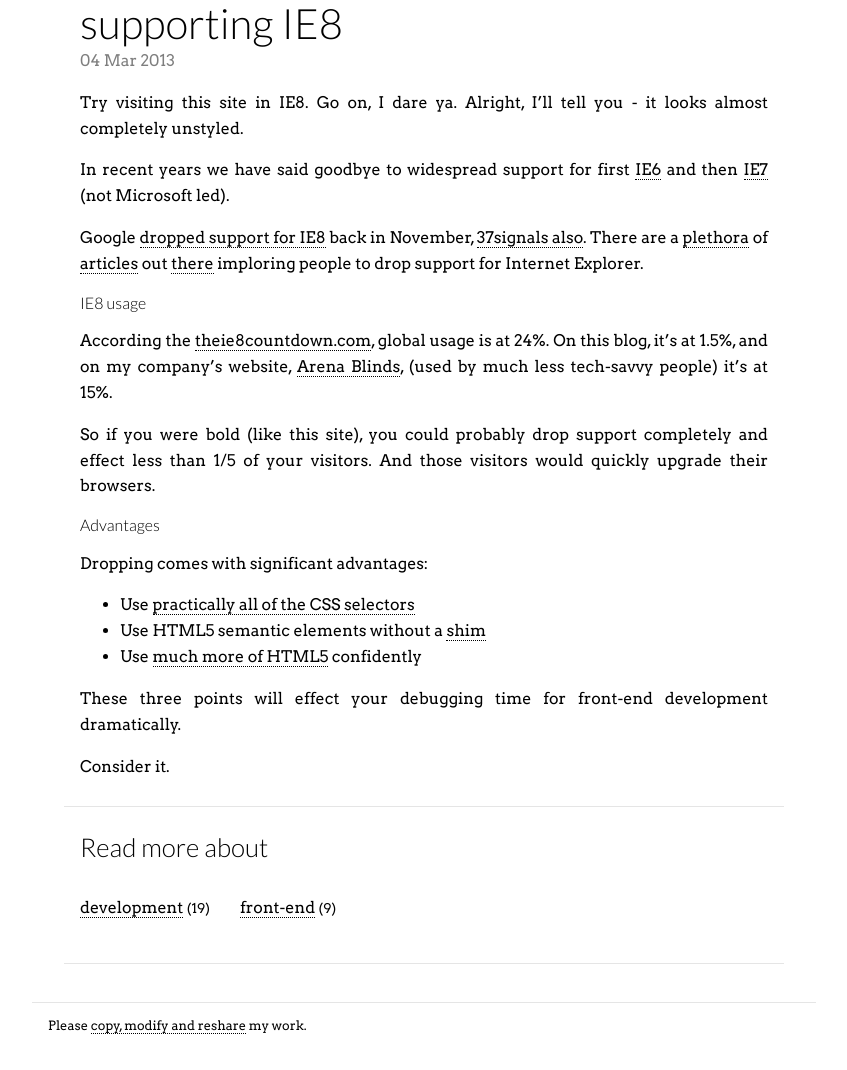
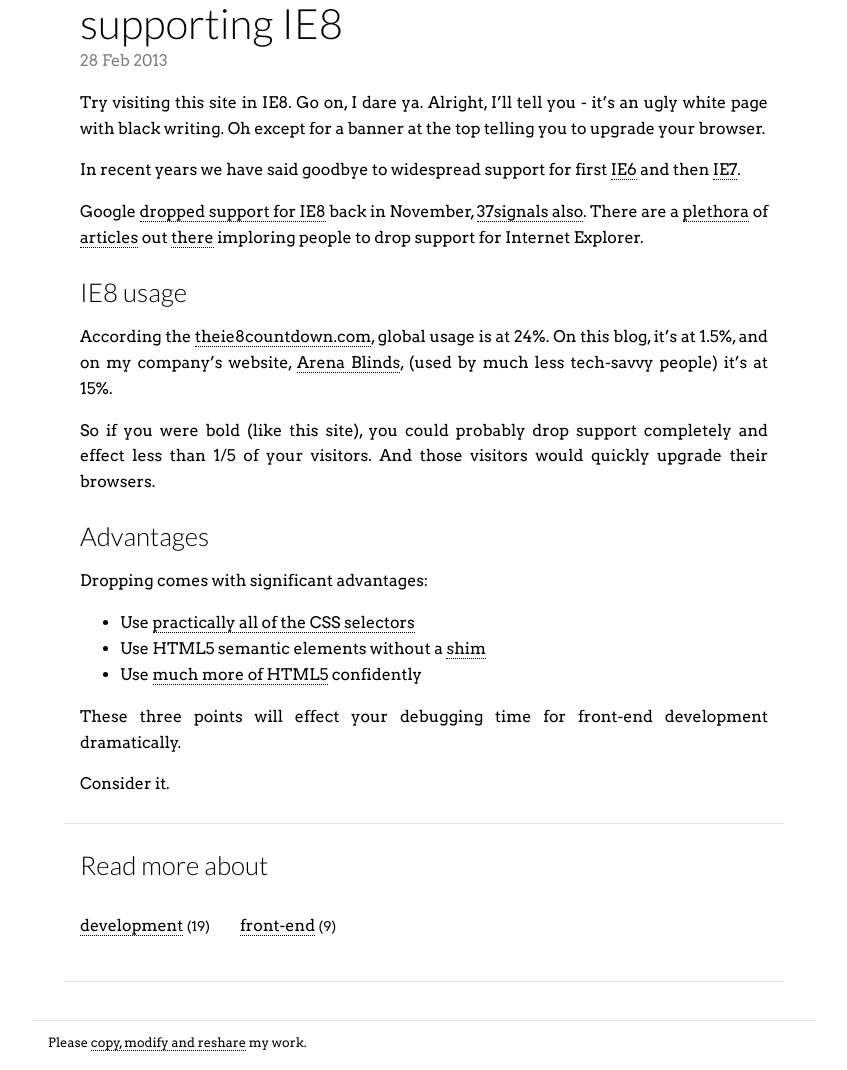
Before and after one commit to nottrobin/robinwinslow.uk, a Jekyll site: the page built from _posts/2013-02-28-time-to-say-goodbye-to-ie8.md, in a window 1280 px wide, cut to the strip 153-1223 px from the top of the page. Shown: the whole strip, without its empty margins (216-1063 px from the left). Built offline with Jekyll 4.4.1, drawn with Linux system fonts in a browser that asks for light colours; Markdown is read by kramdown in place of the engine named in the settings; a script that is not in the unit is left out; comment, search, counter and statistics services are not loaded.

Commit message:
Change publish date of IE8 post

```diff
--- a/_posts/2013-03-04-time-to-say-goodbye-to-ie8.md
+++ b/_posts/2013-02-28-time-to-say-goodbye-to-ie8.md
@@ -7,9 +7,10 @@ tags:
 layout: post
 ---
 
-Try visiting this site in IE8. Go on, I dare ya. Alright, I'll tell you - it looks almost completely unstyled.
+Try visiting this site in IE8. Go on, I dare ya. Alright, I'll tell you - it's an ugly white page with black writing.
+Oh except for a banner at the top telling you to upgrade your browser.
 
-In recent years we have said goodbye to widespread support for first [IE6](http://www.ie6countdown.com/) and then [IE7](http://theie7countdown.com/) (not Microsoft led).
+In recent years we have said goodbye to widespread support for first [IE6](http://www.ie6countdown.com/) and then [IE7](http://theie7countdown.com/).
 
 Google [dropped support for IE8](http://www.computerworld.com/s/article/9231316/Google_to_drop_support_for_IE8_on_Nov._15) back in November,
 [37signals also](http://37signals.com/svn/posts/3097-developing-for-old-browsers-is-almost-a-thing-of-the-past).
@@ -18,7 +19,7 @@ There are a [plethora](http://www.smashingmagazine.com/2011/11/03/%E2%80%9Cbut-t
 [there](http://j.eremy.net/are-you-still-supporting-ie7/) imploring people to drop support for Internet Explorer.
 
 IE8 usage
----
+===
 
 According the [theie8countdown.com](http://theie8countdown.com/), global usage is at 24%. On this blog, it's at 1.5%,
 and on my company's website, [Arena Blinds](http://www.arena-blinds.com), (used by much less tech-savvy people) it's at 15%.
@@ -27,7 +28,7 @@ So if you were bold (like this site), you could probably drop support completely
 And those visitors would quickly upgrade their browsers.
 
 Advantages
----
+===
 
 Dropping comes with significant advantages:
 
```
